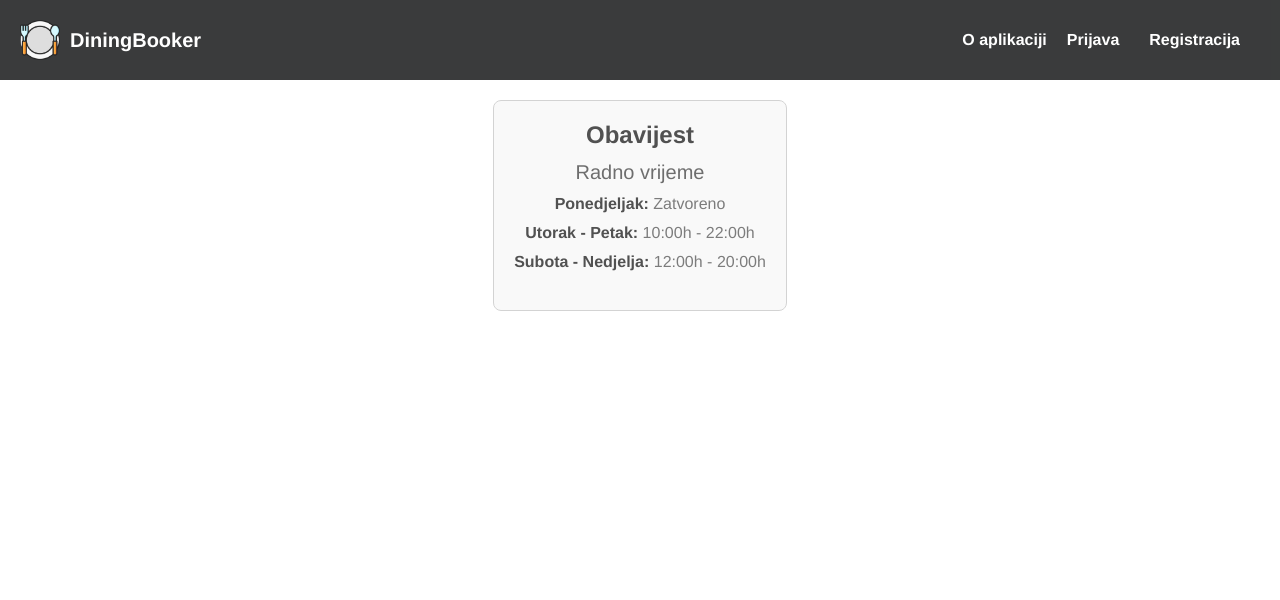
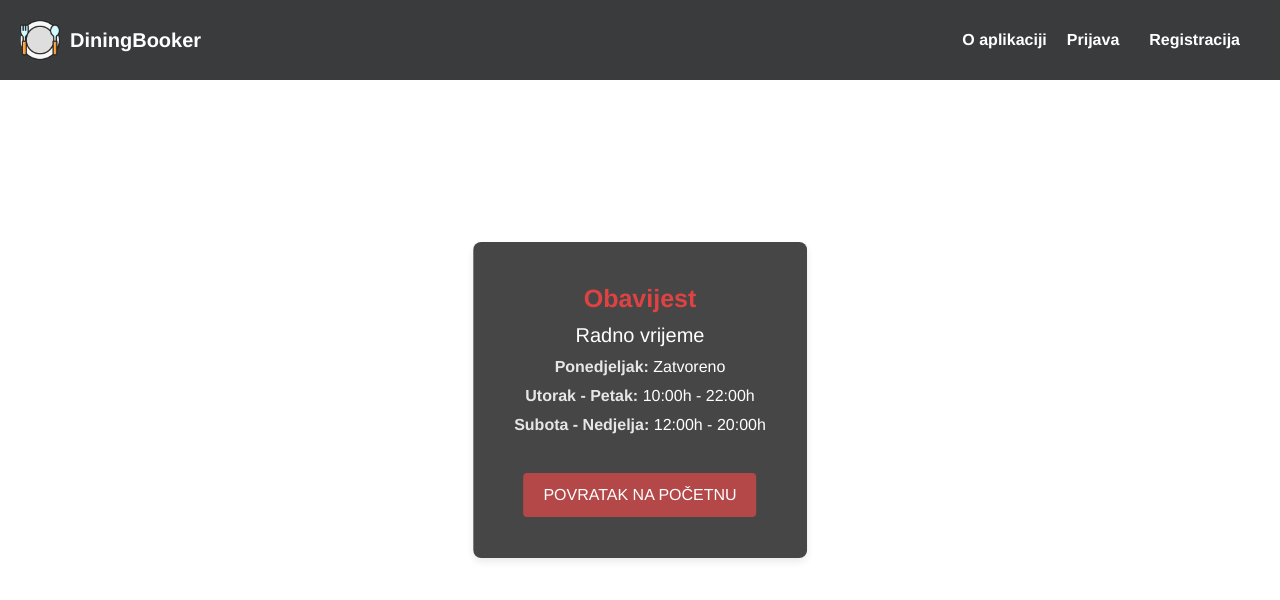
Before and after one commit to patrikobsivac/DiningBooker-Frontend, a Vue app: page /obavijest in a window 1280 px wide. Shown: the top 600 px of the page. Built offline with nearby package versions, Linux system fonts and the light colour scheme.

Commit message:
Update
- AlertView je promijenjen .alert klasa kako bi izgleda solidno te dodan button za povratak na početnu stranicu

```diff
--- a/package.json
+++ b/package.json
@@ -13,7 +13,8 @@
     "core-js": "^3.40.0",
     "vue": "^3.5.13",
     "vue-datepicker": "^1.3.0",
-    "vue-router": "^4.5.0"
+    "vue-router": "^4.5.0",
+    "vuetify": "^3.7.6"
   },
   "devDependencies": {
     "@vue/cli-plugin-babel": "~5.0.8",
--- a/src/views/AboutView.vue
+++ b/src/views/AboutView.vue
@@ -31,7 +31,7 @@ export default {
 
 <style>
 .about {
-  background-color: #121212;
+  background-color: #121212e9;
   color: white;
   padding: 40px;
   max-width: 800px;
@@ -42,7 +42,7 @@ export default {
   top: 50%;
   left: 50%;
   transform: translate(-50%, -50%);
-  text-align: center; /* Centriranje teksta unutar okvira */
+  text-align: center;
 }
 
 h1 {
--- a/src/views/AlertView.vue
+++ b/src/views/AlertView.vue
@@ -9,27 +9,44 @@
         <li><strong>Subota - Nedjelja:</strong> 12:00h - 20:00h</li>
       </ul>
     </div>
+    <button @click="goToHome">POVRATAK NA POČETNU</button>
   </div>
 </template>
 
+<script>
+export default {
+  name: 'AlertView',
+  methods: {
+    goToHome() {
+      this.$router.push('/');
+    },
+  },
+};
+</script>
+
 <style>
 .alert {
-  border: 1px solid #ccc;
+  background-color: #121212e9;
+  color: white;
+  padding: 40px;
+  max-width: 800px;
+  margin: 0 auto;
   border-radius: 8px;
-  padding: 20px;
-  background-color: #f9f9f9;
-  max-width: 400px;
-  margin: 20px auto;
+  box-shadow: 0 4px 8px rgba(0, 0, 0, 0.1);
+  position: absolute;
+  top: 50%;
+  left: 50%;
+  transform: translate(-50%, -50%);
   text-align: center;
 }
 
 h1 {
-  color: #333;
-  font-size: 24px;
+  color: #d92222;
+  font-size: 25px;
 }
 
 h2 {
-  color: #555;
+  color: #ffffff;
   font-size: 20px;
   margin-top: 10px;
 }
@@ -41,11 +58,11 @@ ul {
 
 li {
   font-size: 16px;
-  color: #666;
+  color: #ffffff;
   margin: 5px 0;
 }
 
 strong {
-  color: #333;
+  color: #ffffffdd;
 }
 </style>
--- a/src/views/HomeView.vue
+++ b/src/views/HomeView.vue
@@ -50,6 +50,14 @@ button:hover {
   background-color: #882121;
 }
 
+h1 {
+  font-size: 30px;
+}
+
+h2 {
+  color: black;
+}
+
 footer h2 {
   margin-top: 40px;
   font-style: italic;
```
Also changed, not shown: 1 other file (tests, documents, lock files or other folders).
